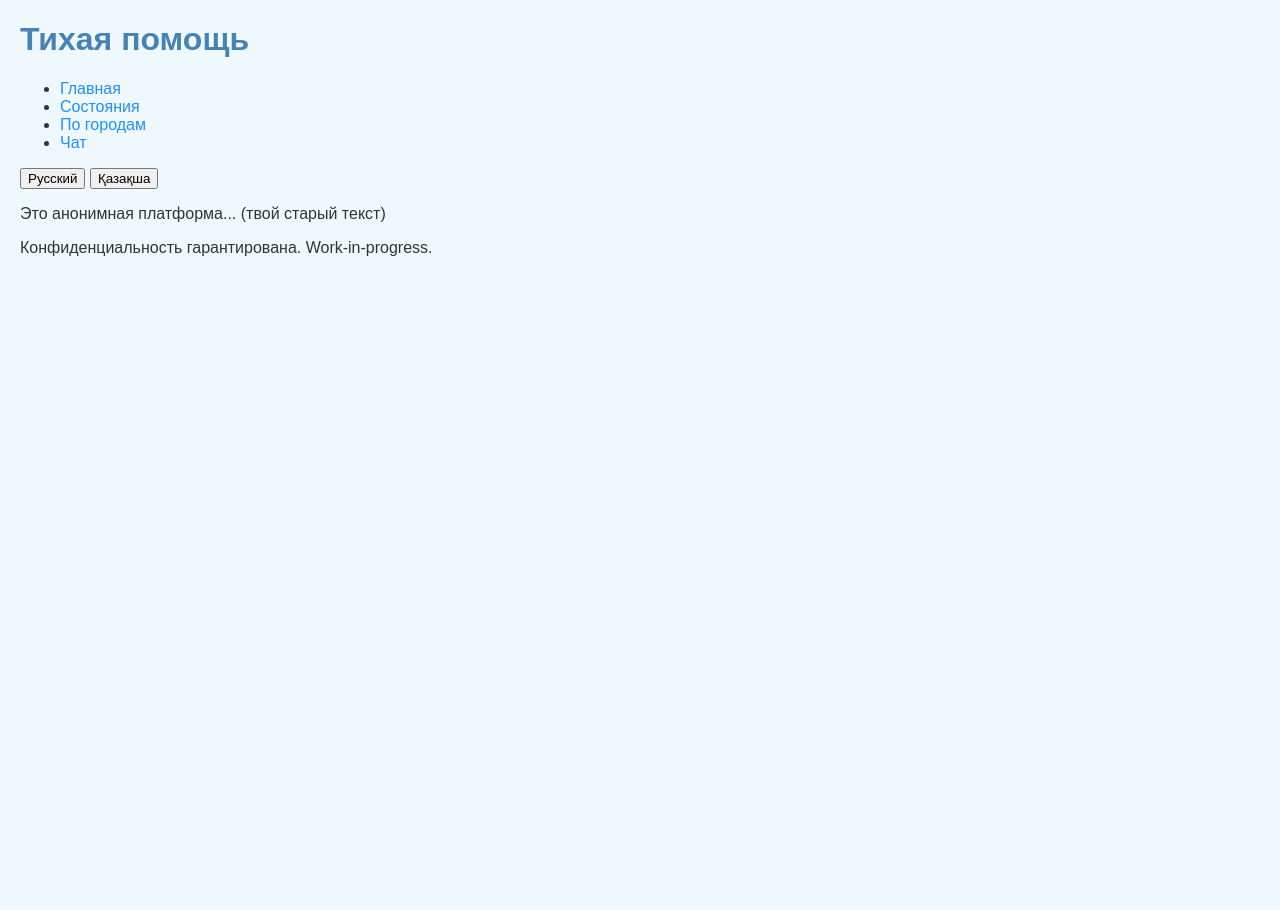
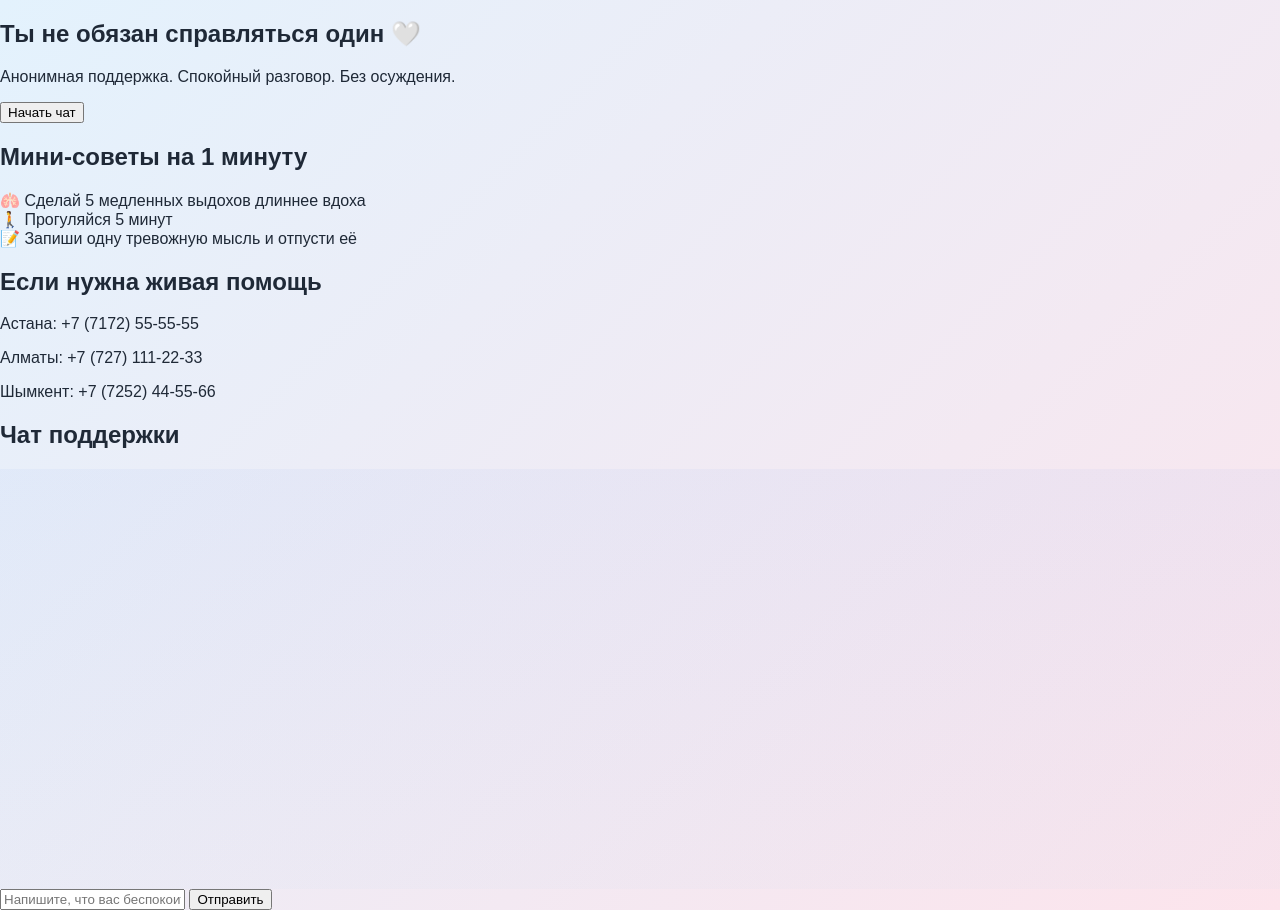
Before and after one commit to S1XEYES777/Quiet-Help, a Flask app: page / in a window 1280 px wide. Before the commit the page ends 256 px from the top, so only its background shows below. Run offline with Flask 3, Linux system fonts and the light colour scheme; some libraries are stand-ins or nearby versions.

Commit message:
Update index.html

```diff
--- a/templates/index.html
+++ b/templates/index.html
@@ -1,43 +1,77 @@
 <!DOCTYPE html>
-<html lang="ru">
+<html>
 <head>
-    <meta charset="UTF-8">
-    <title>Тихая помощь</title>
-    <style>
-        body { font-family: Arial, sans-serif; background-color: #f0f8ff; color: #333; margin: 20px; }
-        h1 { color: #4682b4; }
-        p { font-size: 16px; }
-        a { color: #1e90ff; text-decoration: none; }
-        a:hover { text-decoration: underline; }
-    </style>
+<meta charset="UTF-8">
+<title>Чат-бот в помощь</title>
+<link rel="stylesheet" href="{{ url_for('static', filename='style.css') }}">
+<script src="https://cdn.socket.io/4.5.4/socket.io.min.js"></script>
 </head>
+
 <body>
-    <header>
-        <h1>Тихая помощь</h1>
-        <nav>
-            <ul>
-                <li><a href="/">Главная</a></li>
-                <li><a href="/states">Состояния</a></li>
-                <li><a href="/cities">По городам</a></li>
-                <li><a href="/chat">Чат</a></li>
-            </ul>
-        </nav>
-        <button onclick="switchLanguage('ru')">Русский</button>
-<button onclick="switchLanguage('kz')">Қазақша</button>
-    </header>
-    <p>Это анонимная платформа... (твой старый текст)</p>
-    <footer>Конфиденциальность гарантирована. Work-in-progress.</footer>
-    <script>
-    function switchLanguage(lang) {
-        if (lang === 'kz') {
-            document.querySelector('h1').textContent = 'Тыныш көмек';
-            // Добавь переводы для других текстов
-        } else {
-            document.querySelector('h1').textContent = 'Тихая помощь';
-            // Восстанови русский
-        }
-        // Расширь для всех текстов
-    }
+
+<section class="hero">
+  <div class="hero-content">
+    <h1>Ты не обязан справляться один 🤍</h1>
+    <p>Анонимная поддержка. Спокойный разговор. Без осуждения.</p>
+    <button onclick="scrollToChat()">Начать чат</button>
+  </div>
+</section>
+
+<section class="tips">
+  <h2>Мини-советы на 1 минуту</h2>
+  <div class="tip-grid">
+    <div class="tip-card">🫁 Сделай 5 медленных выдохов длиннее вдоха</div>
+    <div class="tip-card">🚶 Прогуляйся 5 минут</div>
+    <div class="tip-card">📝 Запиши одну тревожную мысль и отпусти её</div>
+  </div>
+</section>
+
+<section class="help">
+  <h2>Если нужна живая помощь</h2>
+  <p>Астана: +7 (7172) 55-55-55</p>
+  <p>Алматы: +7 (727) 111-22-33</p>
+  <p>Шымкент: +7 (7252) 44-55-66</p>
+</section>
+
+<section id="chat-section" class="chat-section">
+  <h2>Чат поддержки</h2>
+
+  <div id="chatBox" class="chat"></div>
+
+  <div class="inputArea">
+    <input id="message"
+           placeholder="Напишите, что вас беспокоит..."
+           onkeydown="if(event.key==='Enter'){sendMessage();}">
+    <button onclick="sendMessage()">Отправить</button>
+  </div>
+</section>
+
+<script>
+const socket = io();
+const chat = document.getElementById("chatBox");
+
+function scrollToChat(){
+  document.getElementById("chat-section").scrollIntoView({behavior:'smooth'});
+}
+
+function addMsg(text, cls){
+  chat.innerHTML += `<div class="msg ${cls}">${text}</div>`;
+  chat.scrollTop = chat.scrollHeight;
+}
+
+function sendMessage(){
+  const input=document.getElementById("message");
+  const msg=input.value.trim();
+  if(!msg) return;
+  addMsg(msg,"user");
+  socket.emit("message",{msg:msg});
+  input.value="";
+}
+
+socket.on("response",function(data){
+  addMsg(data.msg,"bot");
+});
 </script>
+
 </body>
 </html>
```
